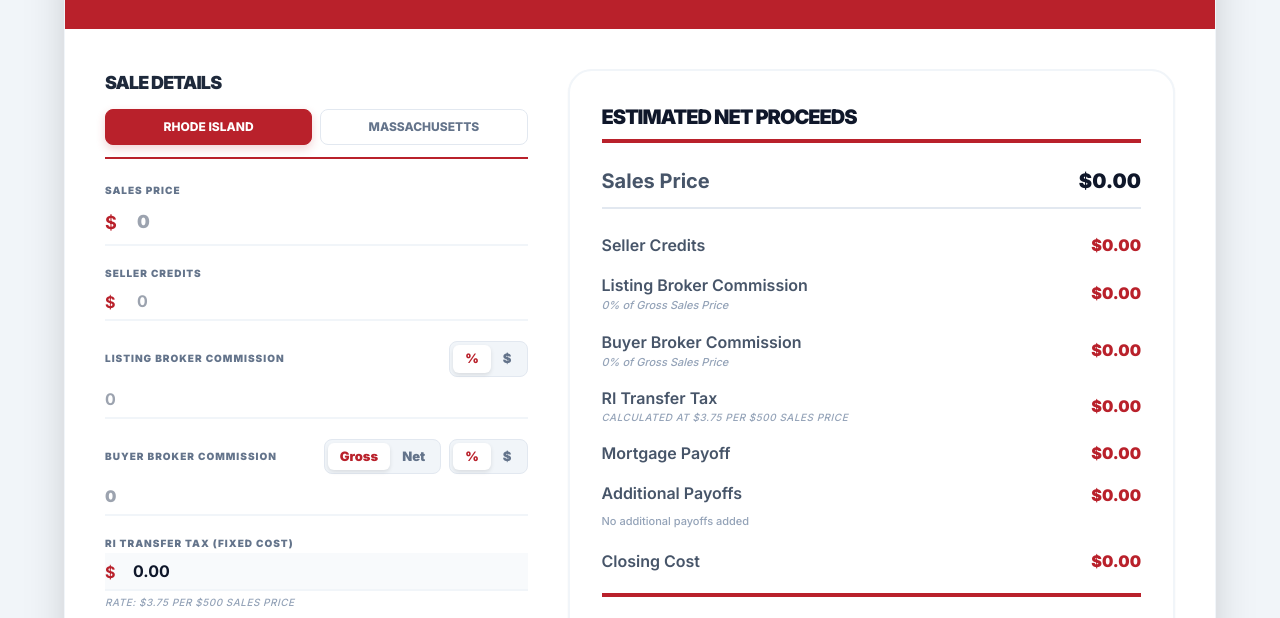
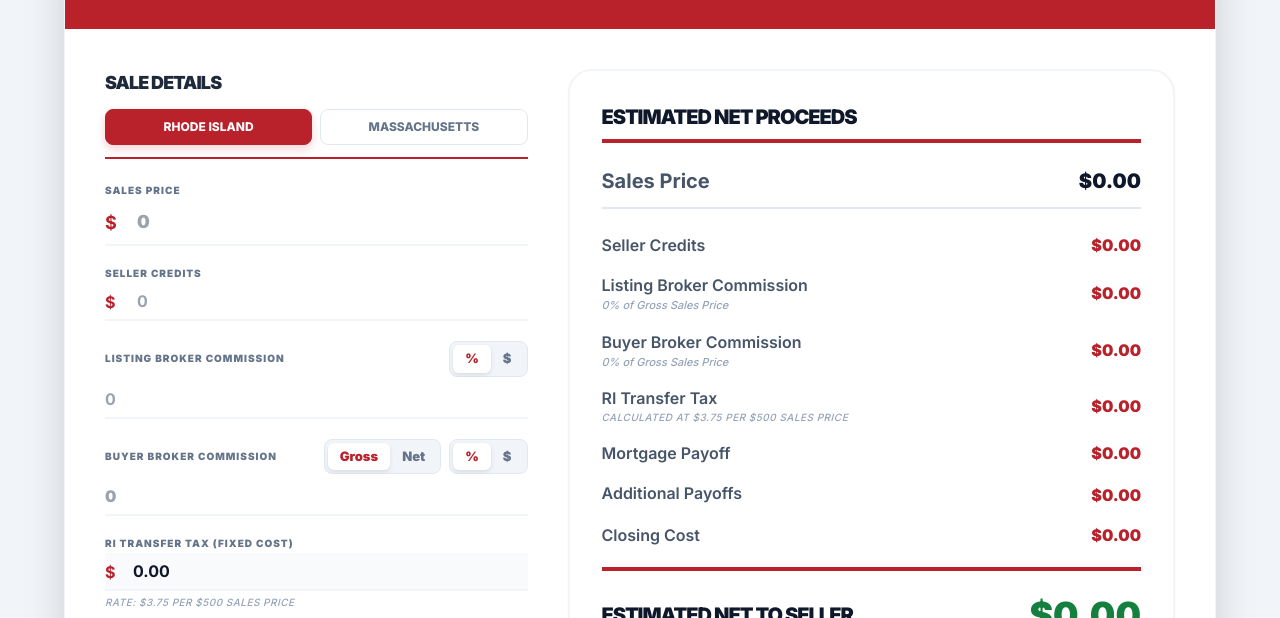
Before and after one commit to joepinerealtor/JPR-Seller-Net, a plain HTML site: page index.html in a window 1280 px wide. Shown: the part 122-740 px from the top of the page. Drawn offline with nearby package versions, Linux system fonts and the light colour scheme.

Commit message:
Update index.html

```diff
--- a/index.html
+++ b/index.html
@@ -289,7 +289,7 @@
                                     <div class="flex justify-between items-start gap-4 text-base print:text-sm">
                                         <div class="min-w-0 flex-1">
                                             <span class="text-slate-600 font-semibold">Additional Payoffs</span>
-                                            <div id="dispAdditionalPayoffMeta" class="mt-1 space-y-2 text-[11px] print:text-[9px] text-slate-400 font-medium">No additional payoffs added</div>
+                                            <div id="dispAdditionalPayoffMeta" class="mt-1 hidden space-y-2 text-[11px] print:text-[9px] text-slate-400 font-medium"></div>
                                         </div>
                                         <span class="shrink-0 pt-0.5 text-[#B9212B] font-black" id="dispAdditionalPayoff">$0.00</span>
                                     </div>
@@ -610,9 +610,11 @@
             meta.innerHTML = '';
 
             if (!entries.length) {
-                meta.textContent = 'No additional payoffs added';
+                meta.classList.add('hidden');
                 return;
             }
+
+            meta.classList.remove('hidden');
 
             entries.forEach(entry => {
                 const detailLine = document.createElement('div');
```
